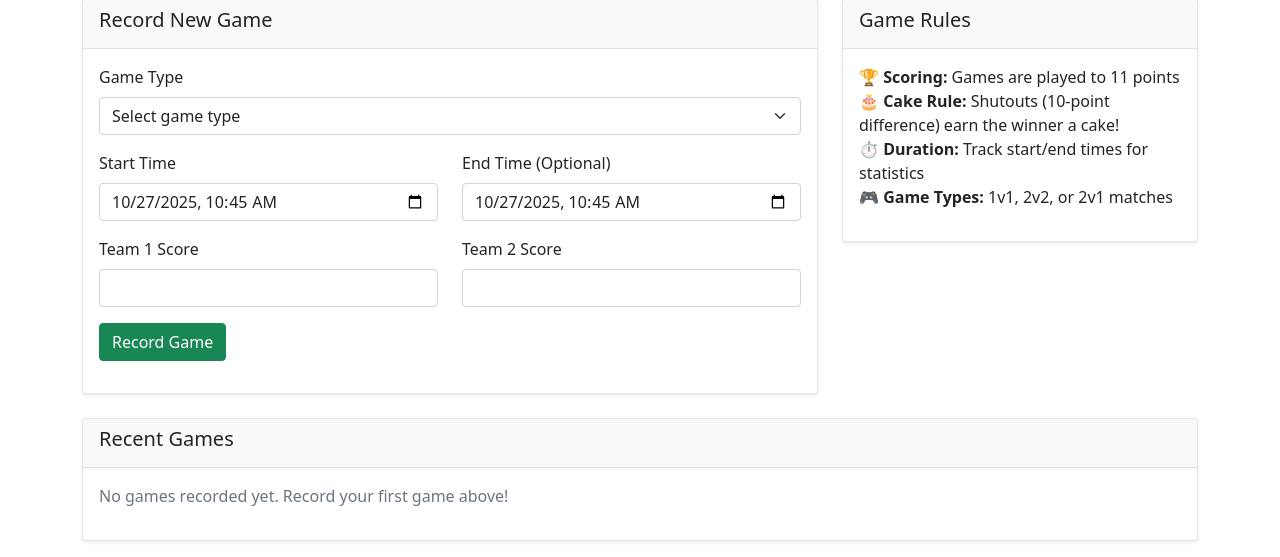
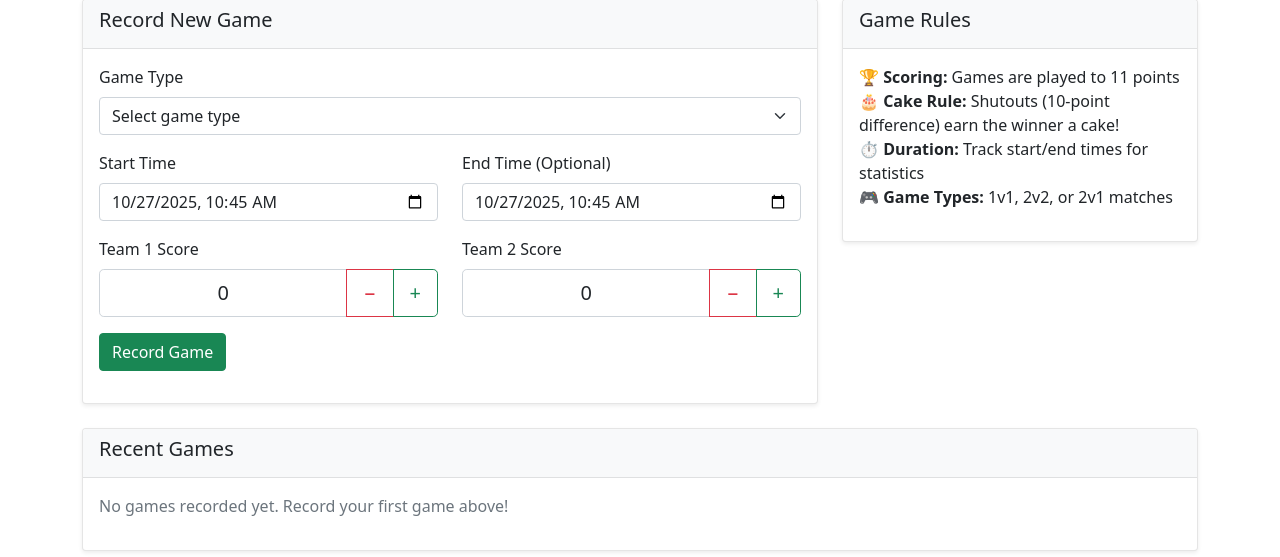
Before and after one commit to dop-amin/foosball-tracker, a Flask app: page /games in a window 1280 px wide. Shown: the part 87-644 px from the top of the page. Run offline with Flask 3, Linux system fonts and the light colour scheme; data that the repository does not hold is empty; some libraries are stand-ins or nearby versions.

Commit message:
Enhance score input with larger +/- buttons and cleaner UI
Add large increment/decrement buttons to score input fields in the game form. The buttons are positioned on the right side of the input, with red minus and green plus colors for better visual feedback. Hidden the default number input spinners for a cleaner appearance.

🤖 Generated with [Claude Code](https://claude.com/claude-code)

Co-Authored-By: Claude <noreply@anthropic.com>

```diff
--- a/static/css/style.css
+++ b/static/css/style.css
@@ -93,6 +93,17 @@
     height: 2rem;
 }
 
+/* Hide number input spinners */
+input[type="number"]::-webkit-outer-spin-button,
+input[type="number"]::-webkit-inner-spin-button {
+    -webkit-appearance: none;
+    margin: 0;
+}
+
+input[type="number"] {
+    -moz-appearance: textfield;
+}
+
 /* Responsive improvements */
 @media (max-width: 768px) {
     .jumbotron h1 {
--- a/templates/games.html
+++ b/templates/games.html
@@ -42,13 +42,21 @@
                         <div class="col-md-6">
                             <div class="mb-3">
                                 <label for="team1Score" class="form-label">Team 1 Score</label>
-                                <input type="number" class="form-control" id="team1Score" name="team1_score" min="0" max="11" required>
+                                <div class="input-group input-group-lg">
+                                    <input type="number" class="form-control text-center" id="team1Score" name="team1_score" min="0" max="11" value="0" required>
+                                    <button class="btn btn-outline-danger score-btn" type="button" onclick="decrementScore('team1Score')">−</button>
+                                    <button class="btn btn-outline-success score-btn" type="button" onclick="incrementScore('team1Score')">+</button>
+                                </div>
                             </div>
                         </div>
                         <div class="col-md-6">
                             <div class="mb-3">
                                 <label for="team2Score" class="form-label">Team 2 Score</label>
-                                <input type="number" class="form-control" id="team2Score" name="team2_score" min="0" max="11" required>
+                                <div class="input-group input-group-lg">
+                                    <input type="number" class="form-control text-center" id="team2Score" name="team2_score" min="0" max="11" value="0" required>
+                                    <button class="btn btn-outline-danger score-btn" type="button" onclick="decrementScore('team2Score')">−</button>
+                                    <button class="btn btn-outline-success score-btn" type="button" onclick="incrementScore('team2Score')">+</button>
+                                </div>
                             </div>
                         </div>
                     </div>
@@ -102,12 +110,33 @@ function setCurrentTime() {
     document.getElementById('endTime').value = isoString;
 }
 
+function incrementScore(inputId) {
+    const input = document.getElementById(inputId);
+    const currentValue = parseInt(input.value) || 0;
+    const maxValue = parseInt(input.max) || 11;
+    if (currentValue < maxValue) {
+        input.value = currentValue + 1;
+    }
+}
+
+function decrementScore(inputId) {
+    const input = document.getElementById(inputId);
+    const currentValue = parseInt(input.value) || 0;
+    const minValue = parseInt(input.min) || 0;
+    if (currentValue > minValue) {
+        input.value = currentValue - 1;
+    }
+}
+
 document.body.addEventListener('htmx:afterRequest', function(evt) {
     if (evt.detail.xhr.status === 201 && evt.target.id === 'game-form') {
         evt.target.reset();
         document.getElementById('team-selection').innerHTML = '';
         // Reset times to current time after form reset
         setCurrentTime();
+        // Reset scores to 0
+        document.getElementById('team1Score').value = 0;
+        document.getElementById('team2Score').value = 0;
     }
 });
 
```
